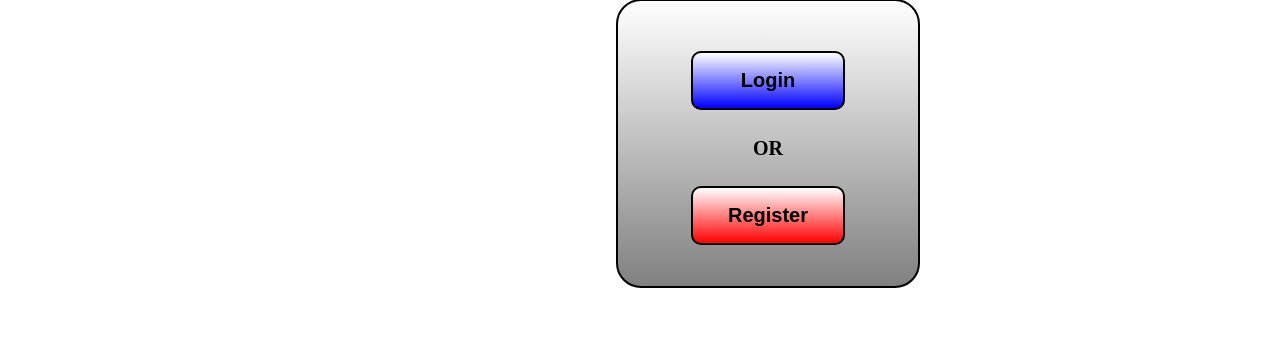
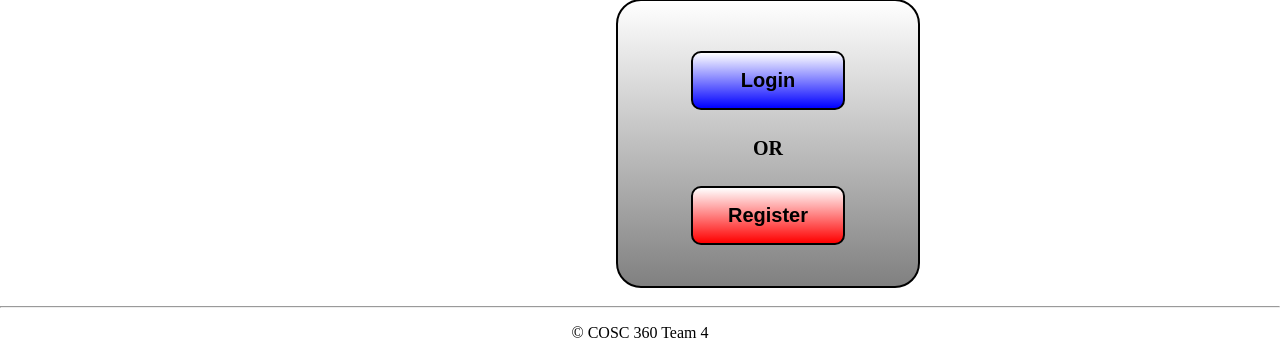
Before and after one commit to Joels17/COSC360_Team4, a PHP site: page / in a window 1280 px wide. Shown: the part 558-916 px from the top of the page. Before the commit the page ends 846 px from the top, so only its background shows below. Run offline with PHP 8.4, Linux system fonts and the light colour scheme; data that the repository does not hold is empty.

Commit message:
Added footer

```diff
--- /dev/null
+++ b/footer.css
@@ -0,0 +1,3 @@
+.footer p {
+    text-align: center;
+}
--- /dev/null
+++ b/footer.php
@@ -0,0 +1,11 @@
+<head>
+<link rel="stylesheet" href="footer.css">
+</head>
+<body>
+<div class ="footer" id="footerContainer">
+        <footer>
+            <hr>
+            <p>&#169; COSC 360 Team 4 </p>
+        </footer>
+    </div>
+</body>
--- a/index.php
+++ b/index.php
@@ -91,9 +91,9 @@
 
 
 
-<footer>
-
-</footer>
+	<?php
+		include "footer.php";
+	?>
 
 </body>
 </html>
```
